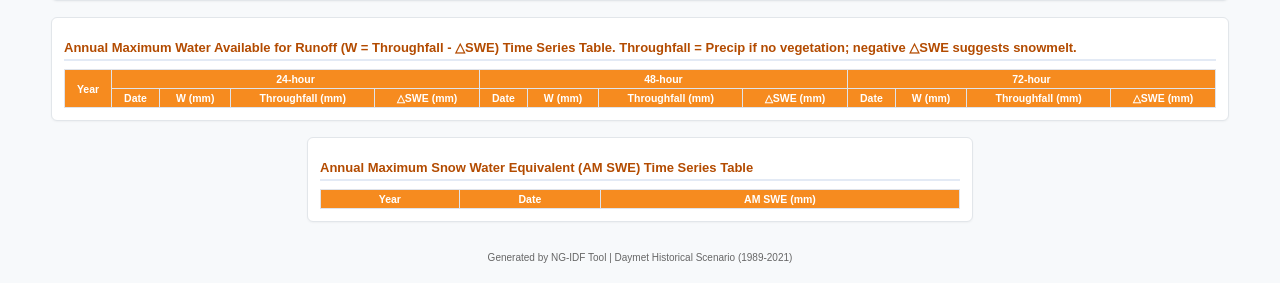
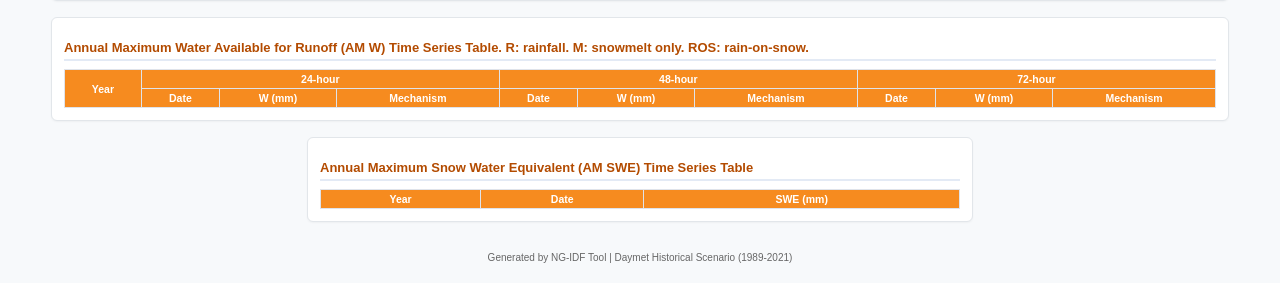
Before and after one commit to hydro-yan/NG_IDF_AWS, a Flask app: template templates/out.html in a window 1280 px wide. Shown: the part 2175-2458 px from the top of the page. Run offline with Flask 3, Linux system fonts and the light colour scheme; the template is opened without the code that fills it, so the values that code supplies are empty.

Commit message:
show only mechanism updated Daymet output; 2026/05/21 14:34

```diff
--- a/app.py
+++ b/app.py
@@ -129,9 +129,19 @@ def structure_results(results):
         structured[f'am_{dur}_P_date'] = process_dates(am_results[dur]['P'])
         structured[f'am_{dur}_W_date'] = process_dates(am_results[dur]['W_veg'])
 
-        # Extract P_int and deltaSWE from W_veg array (columns 4 and 5)
-        structured[f'am_{dur}_W_P_int'] = np.round(am_results[dur]['W_veg'][:, 4], 2)      # Throughfall
-        structured[f'am_{dur}_W_deltaSWE'] = np.round(am_results[dur]['W_veg'][:, 5], 2)   # deltaSWE
+        # Extract mechanism from W_veg array (column 7: 1=Rain, 2=Melt, 3=ROS)
+        mechanism_values = am_results[dur]['W_veg'][:, 7].astype(int)
+        mechanism_labels = []
+        for mech in mechanism_values:
+            if mech == 1:
+                mechanism_labels.append("R")
+            elif mech == 2:
+                mechanism_labels.append("M")
+            elif mech == 3:
+                mechanism_labels.append("ROS")
+            else:
+                mechanism_labels.append("Unknown")
+        structured[f'am_{dur}_W_mechanism'] = mechanism_labels
 
     # Add Snow Water Equivalent (SWE) data (only computed for 24h duration)
     structured['am_swe'] = np.round(am_results['swe'], 2)
--- a/templates/out.html
+++ b/templates/out.html
@@ -447,44 +447,38 @@
 
 <!-- AM W Table -->
 <div class="am-tables">
-  <div class="section am-table" style="width: 90%; max-width: 1400px;">
-    <h2>Annual Maximum Water Available for Runoff (W = Throughfall - &#9651;SWE) Time Series Table. Throughfall = Precip if no vegetation; negative &#9651;SWE suggests snowmelt.</h2>
+  <div class="section am-table" style="width: 90%; max-width: 1200px;">
+    <h2>Annual Maximum Water Available for Runoff (AM W) Time Series Table. R: rainfall. M: snowmelt only. ROS: rain-on-snow.</h2>
     <table>
       <tr>
         <th rowspan="2">Year</th>
-        <th colspan="4">24-hour</th>
-        <th colspan="4">48-hour</th>
-        <th colspan="4">72-hour</th>
+        <th colspan="3">24-hour</th>
+        <th colspan="3">48-hour</th>
+        <th colspan="3">72-hour</th>
       </tr>
       <tr>
         <th>Date</th>
         <th>W (mm)</th>
-        <th>Throughfall (mm)</th>
-        <th>&#9651;SWE (mm)</th>
+        <th>Mechanism</th>
         <th>Date</th>
         <th>W (mm)</th>
-        <th>Throughfall (mm)</th>
-        <th>&#9651;SWE (mm)</th>
+        <th>Mechanism</th>
         <th>Date</th>
         <th>W (mm)</th>
-        <th>Throughfall (mm)</th>
-        <th>&#9651;SWE (mm)</th>
+        <th>Mechanism</th>
       </tr>
       {% for i in range(am_24h_W|length) %}
       <tr>
         <td style="font-weight:bold;">{{ am_24h_W_date[i,0] }}</td>
         <td>{{ "%02d-%02d"|format(am_24h_W_date[i,1],am_24h_W_date[i,2]) }}</td>
         <td>{{ am_24h_W[i,3] }}</td>
-        <td>{{ am_24h_W_P_int[i] }}</td>
-        <td>{{ am_24h_W_deltaSWE[i] }}</td>
+        <td>{{ am_24h_W_mechanism[i] }}</td>
         <td>{{ "%02d-%02d"|format(am_48h_W_date[i,1],am_48h_W_date[i,2]) }}</td>
         <td>{{ am_48h_W[i,3] }}</td>
-        <td>{{ am_48h_W_P_int[i] }}</td>
-        <td>{{ am_48h_W_deltaSWE[i] }}</td>
+        <td>{{ am_48h_W_mechanism[i] }}</td>
         <td>{{ "%02d-%02d"|format(am_72h_W_date[i,1],am_72h_W_date[i,2]) }}</td>
         <td>{{ am_72h_W[i,3] }}</td>
-        <td>{{ am_72h_W_P_int[i] }}</td>
-        <td>{{ am_72h_W_deltaSWE[i] }}</td>
+        <td>{{ am_72h_W_mechanism[i] }}</td>
       </tr>
       {% endfor %}
     </table>
@@ -499,7 +493,7 @@
       <tr>
         <th>Year</th>
         <th>Date</th>
-        <th>AM SWE (mm)</th>
+        <th>SWE (mm)</th>
       </tr>
       {% for i in range(am_swe|length) %}
       <tr>
```
Also changed, not shown: extract_AM.py (+55 -39 lines), 1 other file.
